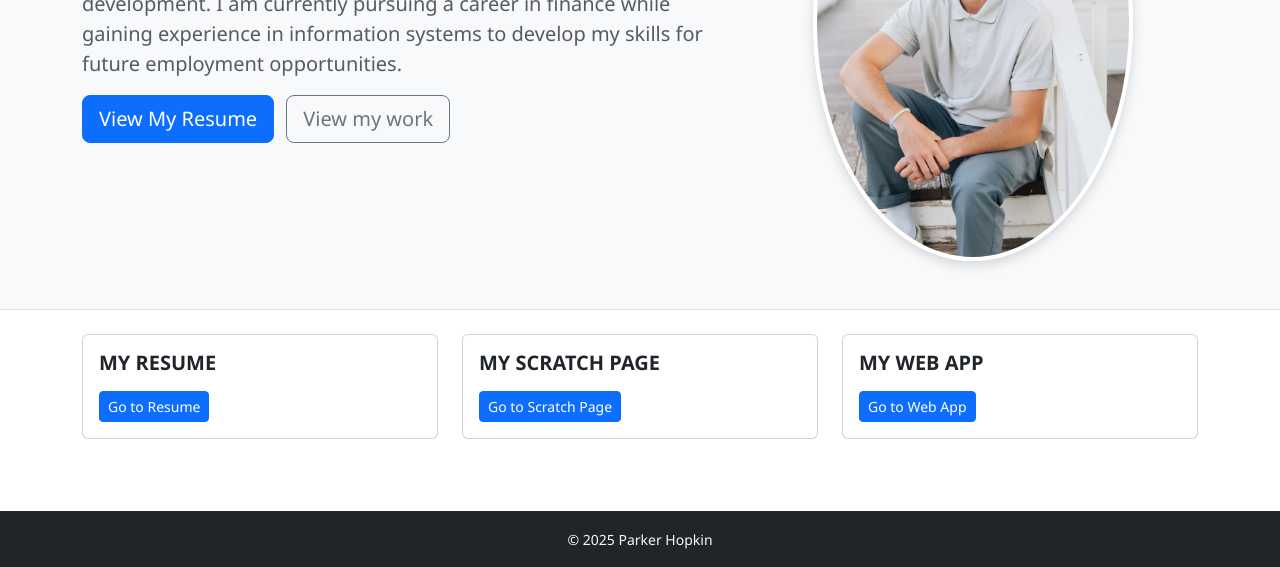
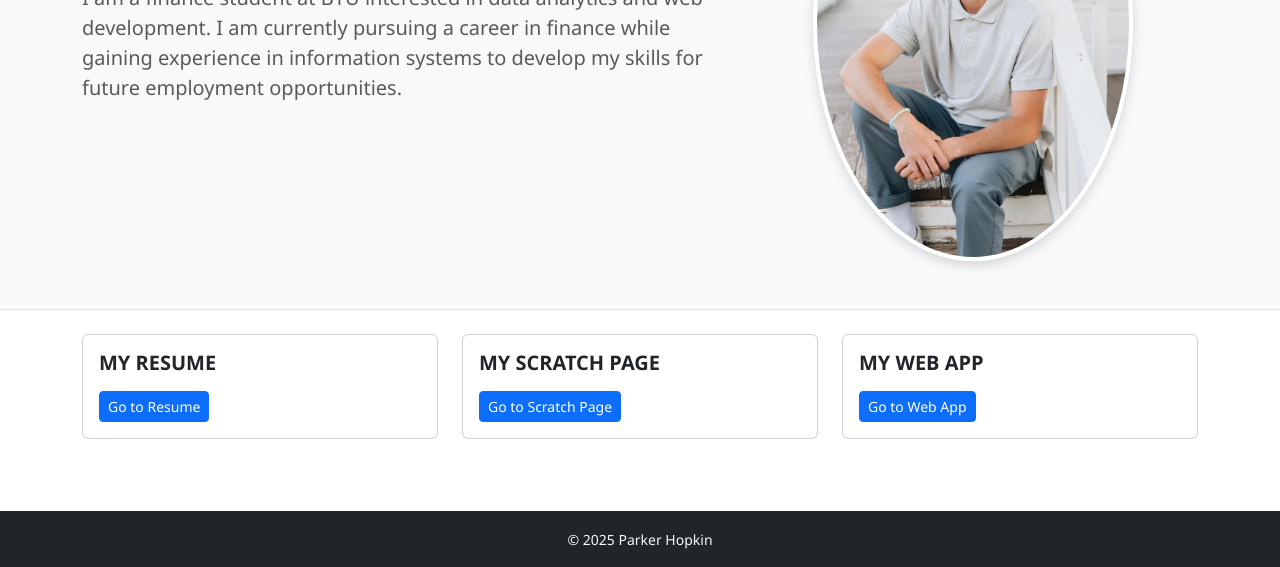
Before and after one commit to Phopkin/final, a plain HTML site: page index.html in a window 1280 px wide. Shown: the part 319-886 px from the top of the page. Drawn offline with nearby package versions, Linux system fonts and the light colour scheme.

Commit message:
Add files via upload

```diff
--- a/index.html
+++ b/index.html
@@ -46,8 +46,6 @@
               I am currently pursuing a career in finance while gaining experience in information systems
               to develop my skills for future employment opportunities.
             </p>
-            <a href="html/resume.html" class="btn btn-primary btn-lg me-2">View My Resume</a>
-            <a href="html/scratch.html" class="btn btn-outline-secondary btn-lg">View my work</a>
           </div>
           <div class="col-md-5 text-center">
             <img src="photos/website_photo.jpg" class="img-fluid rounded-circle hero-photo" alt="Parker Hopkin">
```
